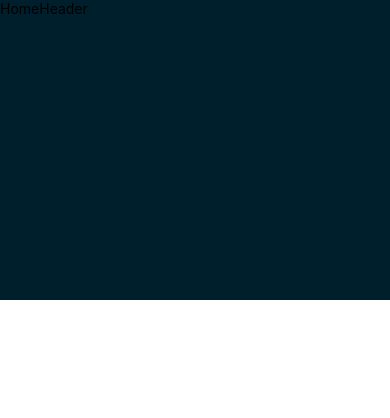
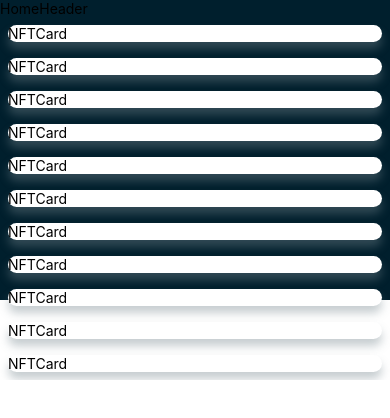
Before and after one commit to AbdulQuayyum/React-Native-NFT-App, a React Native app: screen /Home in a window 390 px wide. Shown: the top 418 px of the page. Built offline with nearby package versions, Linux system fonts and the light colour scheme.

Commit message:
first commit

```diff
--- a/components/NFTCard.js
+++ b/components/NFTCard.js
@@ -1,16 +1,24 @@
 import React from "react";
 import { useNavigation } from "@react-navigation/native";
-import { View, Image } from "react-native";
+import { View, Image, Text } from "react-native";
 
 import { COLORS, SIZES, SHADOWS, assets } from "../constants";
 import { SubInfo, EthPrice, NFTTitle } from "./SubInfo";
 import { RectButton, CircleButton } from "./Button";
 
 
-const NFTCard = () => {
+const NFTCard = ( { data } ) => {
+    const navigation = useNavigation();
   return (
-    <View>
-
+    <View style={{
+        backgroundColor: COLORS.white,
+        borderRadius: SIZES.font,
+        marginBottom: SIZES.extraLarge,
+        margin: SIZES.base,
+        ...SHADOWS.dark
+    }}>
+        <View style={{ width: "100%" }}></View>
+       <Text>NFTCard</Text>
     </View>
   )
 }
```
